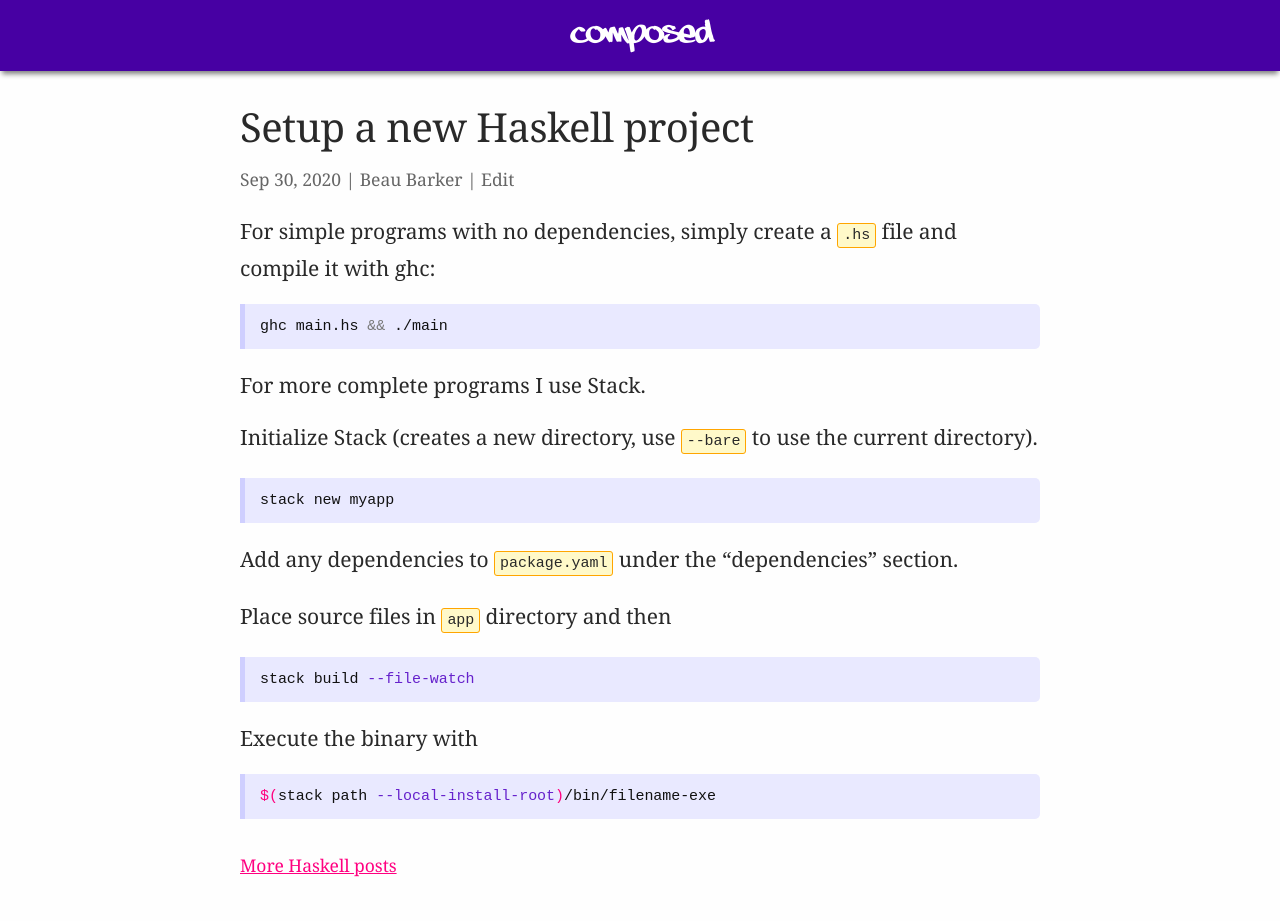
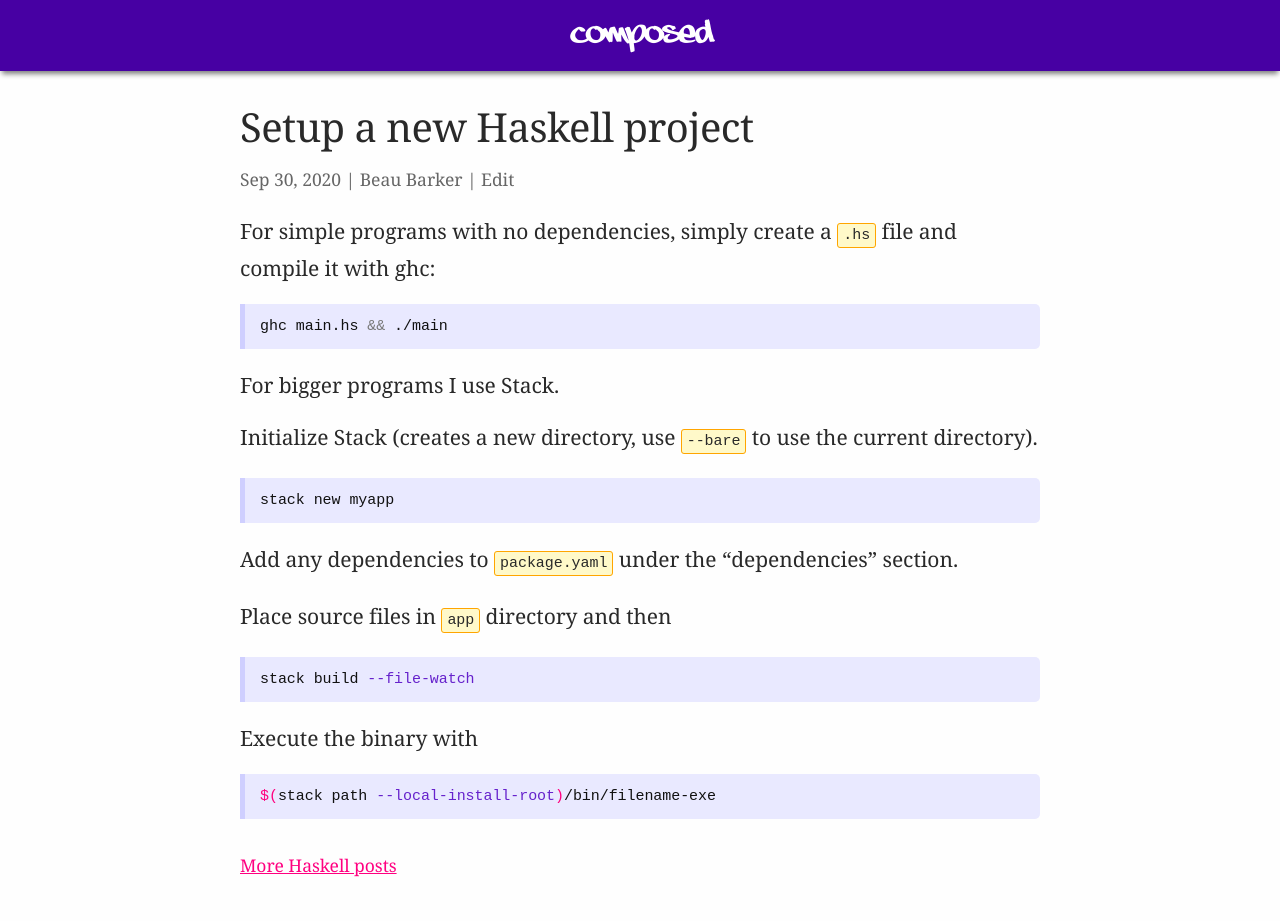
Before and after one commit to explodinglabs/explodinglabs.github.io, a Jekyll site: the page built from docs/_posts/haskell/2020-09-30-setup-haskell-project.markdown, in a window 1280 px wide. Built offline with Jekyll 4.4.1, drawn with Linux system fonts in a browser that asks for light colours.

Commit message:
Update 2020-09-30-setup-haskell-project.markdown

````diff
--- a/docs/_posts/haskell/2020-09-30-setup-haskell-project.markdown
+++ b/docs/_posts/haskell/2020-09-30-setup-haskell-project.markdown
@@ -11,7 +11,7 @@ compile it with ghc:
 ghc main.hs && ./main
 ```
 
-For more complete programs I use Stack.
+For bigger programs I use Stack.
 
 Initialize Stack (creates a new directory, use `--bare` to use the current
 directory).
````
